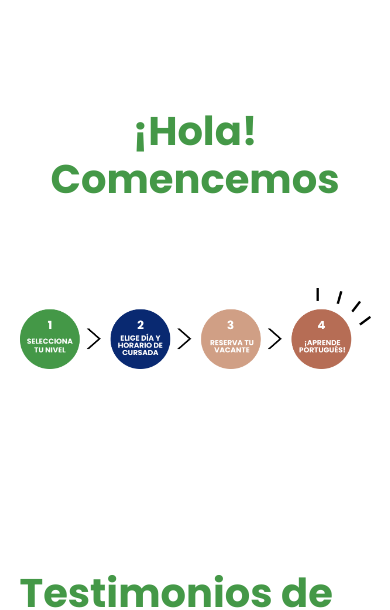
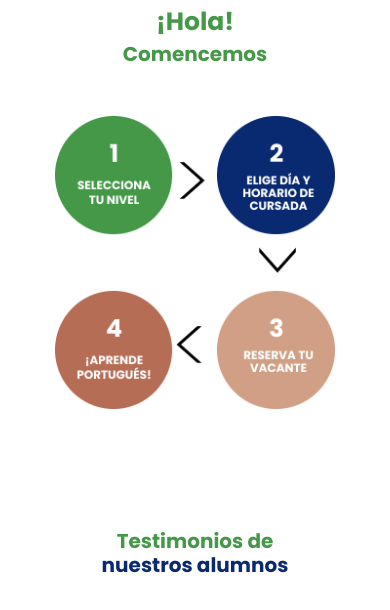
Before and after one commit to jp-quintana/caipirinha-y-portugues, a website: page index.html in a window 390 px wide. Shown: the part 331-941 px from the top of the page. Drawn offline with nearby package versions, Linux system fonts and the light colour scheme.

Commit message:
Home en progreso

```diff
--- a/index.html
+++ b/index.html
@@ -57,14 +57,16 @@
 
   <section class="comienzo">
     <div class="contenedor">
-      <h2 class="comienzo__titulo">¡Hola! Comencemos</h2>
+      <h2 class="comienzo__titulo">¡Hola! <span>Comencemos</span></h2>
       <img class="comienzo__imagen" src="assets/home/comienzo.png" alt="">
+      <img class="comienzo__imagen-responsive" src="assets/home/comienzo-responsive.png" alt="">
     </div>
   </section>
 
   <section class="testimonios">
     <div class="contenedor">
       <h2 class="testimonios__titulo">Testimonios de <span>nuestros</span> alumnos</h2>
+      <h2 class="testimonios__titulo-responsive">Testimonios de <span>nuestros alumnos</span></h2>
       <div class="testimonios__cards">
         <div class="testimonios__testimonio card">
           <div class="testimonios__cuerpo">
--- a/scss/_header.scss
+++ b/scss/_header.scss
@@ -25,7 +25,7 @@
 
 .header__logo {
   &-link {
-    margin-left: 7rem;
+    margin-left: 3rem;
   }
   &-home {
     @media (max-width: 768px) {
--- a/scss/_home.scss
+++ b/scss/_home.scss
@@ -2,19 +2,71 @@
 .comienzo {
   padding-top: 11rem;
 
+  @media (max-width: 768px) {
+    padding-top: 1rem;
+  }
 }
+
 .comienzo__titulo {
   text-align: center;
+
+  @media (max-width: 768px) {
+    font-size: 2.5rem;
+  }
+
+  & span {
+    color: inherit;
+
+    @media (max-width: 768px) {
+      display: block;
+      margin-top: .5rem;
+      font-size: 2rem;
+    }
+  }
 }
 
 .comienzo__imagen {
   max-width: 100%;
-  margin: 8rem 0rem;;
+  margin: 8rem 0rem;
+
+  @media (max-width: 768px) {
+    display: none;
+  }
+
+  &-responsive {
+    display: none;
+    max-width: 80%;
+    margin: 5rem auto 0 auto;
+
+    @media (max-width: 768px) {
+      display: block;
+    }
+  }
 }
 
 // Testimonios
 .testimonios {
   padding-top: 12rem;
+}
+.testimonios__titulo {
+
+  @media (max-width: 768px) {
+    display: none;
+  }
+
+  &-responsive {
+    display: none;
+
+    @media (max-width: 768px) {
+      display: block;
+      text-align: center;
+      font-size: 2rem;
+
+      & span {
+        display: block;
+      }
+    }
+  }
 }
 
 .testimonios__cards {
@@ -52,6 +104,10 @@
   &-contenedor {
     display: flex;
     justify-content: center;
+  }
+
+  @media (max-width: 768px) {
+    background: #449847;
   }
 }
 
```
Also changed, not shown: pages/sobre-nosotros.html (+1 -1 lines), pages/tarifas.html (+1 -1 lines), assets/home/comienzo-responsive.png (added), css/style.css.
